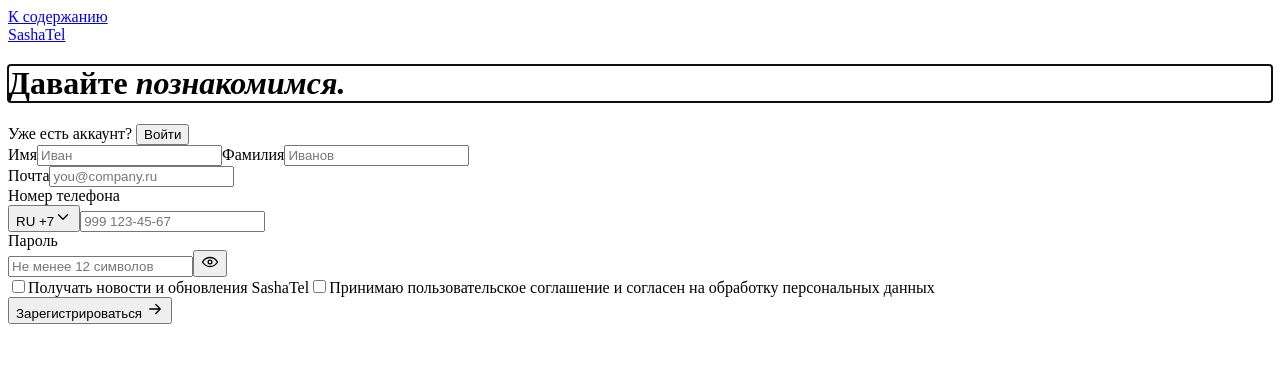
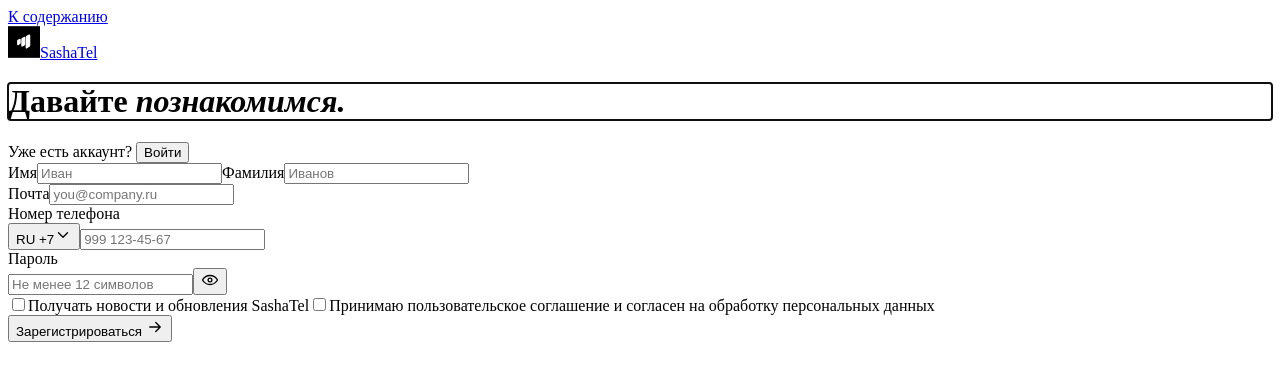
Before and after one commit to suprunmvp-web/sashatel, a website with bundled scripts: page brandbook/onboarding/index.html in a window 1280 px wide. Built offline with nearby package versions, Linux system fonts and the light colour scheme.

Commit message:
Brand: show SashaTel symbol in onboarding header and browser icon

```diff
--- a/brandbook/onboarding/index.html
+++ b/brandbook/onboarding/index.html
@@ -9,6 +9,7 @@
       content="default-src 'self'; script-src 'self'; style-src 'self'; font-src 'self'; img-src 'self'; connect-src 'self'; base-uri 'none'; form-action 'none'"
     />
     <title>SashaTel — создание кабинета</title>
+    <link rel="icon" type="image/svg+xml" href="../../assets/sashatel-symbol.svg" />
     <link rel="stylesheet" href="./style.css" />
     <script defer src="../icons.js"></script>
     <script type="module" src="./app.js"></script>
@@ -16,7 +17,7 @@
   <body>
     <a class="skip" href="#content">К содержанию</a>
     <header class="topbar">
-      <a class="wordmark" href="https://sashatel.ru">SashaTel</a>
+      <a class="wordmark" href="https://sashatel.ru"><img src="../../assets/sashatel-symbol.svg" width="32" height="32" alt="" aria-hidden="true" />SashaTel</a>
     </header>
     <main id="content" tabindex="-1"></main>
   </body>
```
